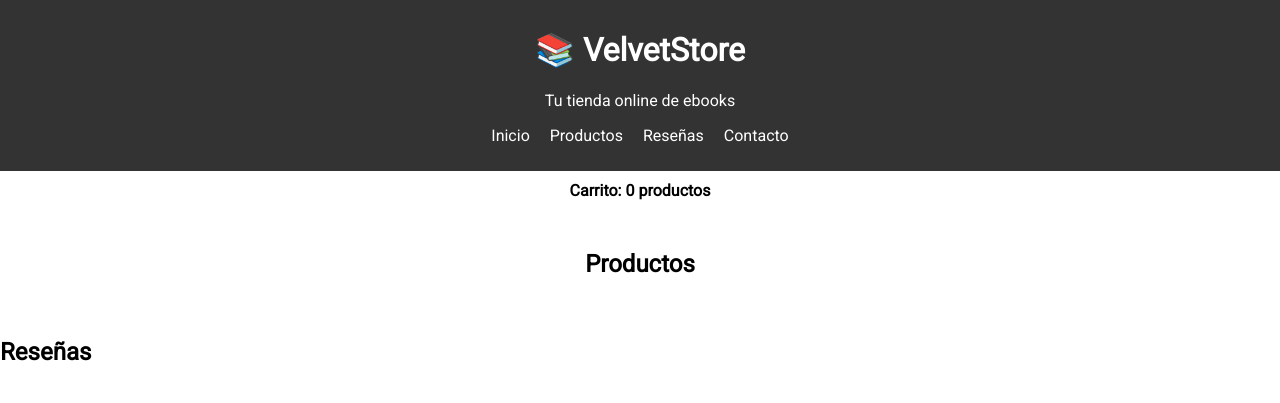
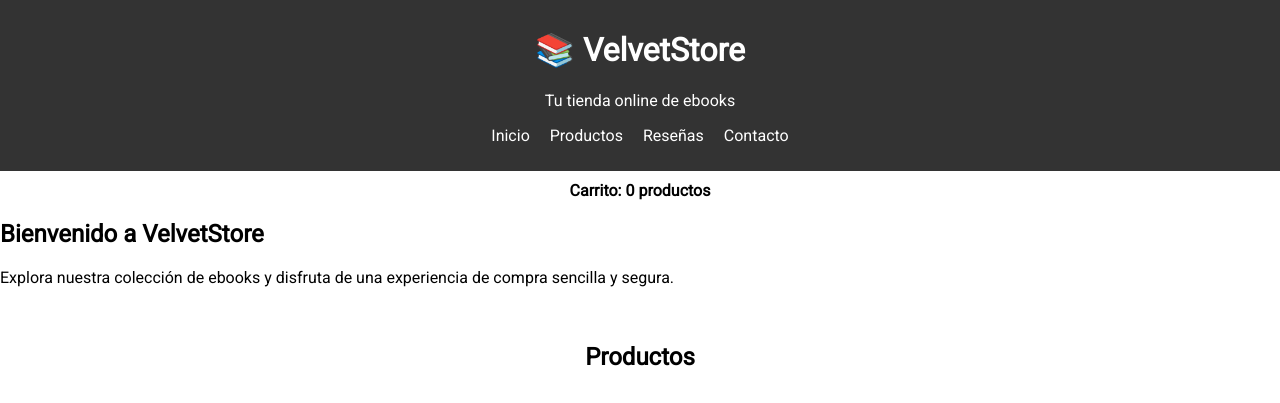
Before and after one commit to angelavelvet/VelvetStore2.0, a plain HTML site: page index.html in a window 1280 px wide. Shown: the top 403 px of the page. Drawn offline with Linux system fonts and the light colour scheme; no server answers.

Commit message:
Add welcome section to index.html
Added a welcome section to the homepage.

```diff
--- a/index.html
+++ b/index.html
@@ -28,13 +28,17 @@
   </nav>
 </header>
 
-
 <!-- Contador del carrito -->
 <div class="carrito">
   Carrito: <span id="contador">0</span> productos
 </div>
 
 <main>
+  <section id="inicio">
+    <h2>Bienvenido a VelvetStore</h2>
+    <p>Explora nuestra colección de ebooks y disfruta de una experiencia de compra sencilla y segura.</p>
+  </section>
+
   <section id="productos">
     <h2>Productos</h2>
     <!-- Aquí se mostrarán las tarjetas de productos -->
@@ -72,6 +76,6 @@
   <p>© 2025 VelvetStore</p>
 </footer>
 
-<script src="script.js"></script>
+<script src="scripts.js"></script>
 </body>
 </html>
```
